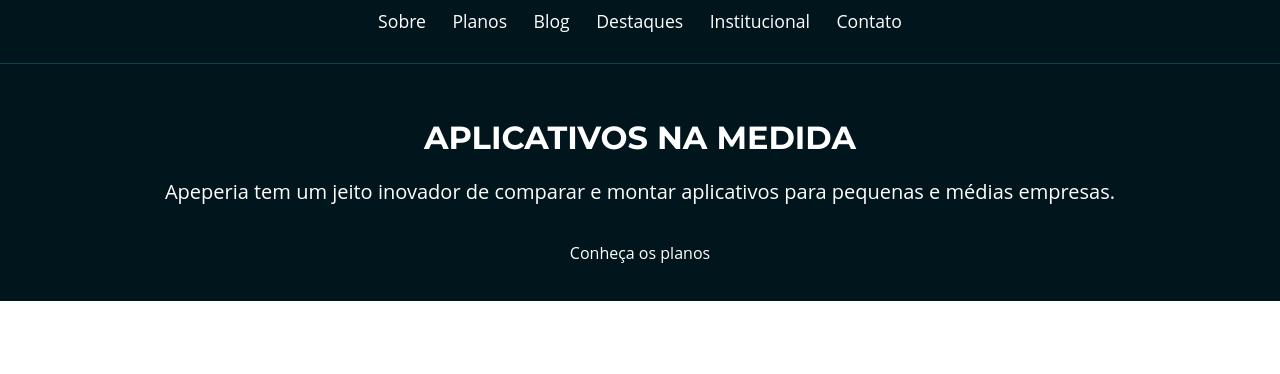
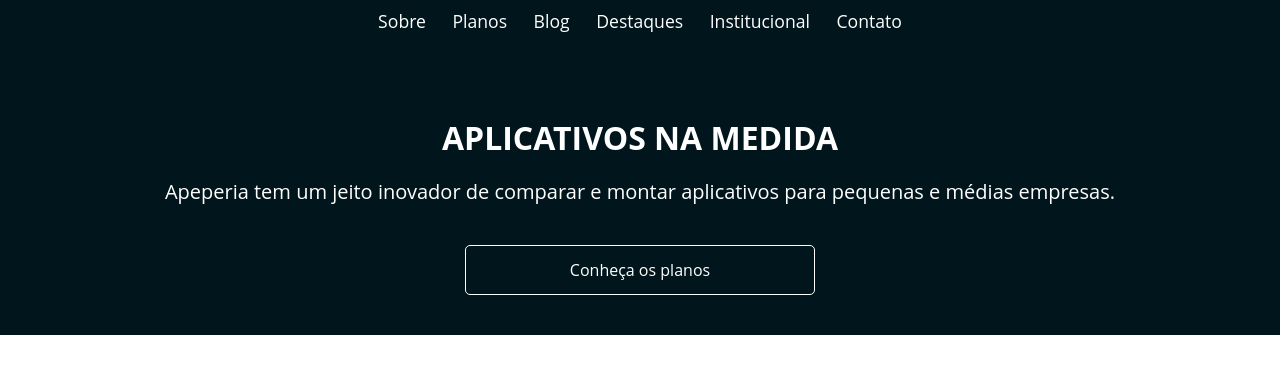
Before and after one commit to Carolina-Zampieri/LayoutsResponsivos, a plain HTML site: page index.html in a window 1280 px wide. Shown: the part 74-448 px from the top of the page. Drawn offline with Linux system fonts and the light colour scheme; a web font is replaced by a local one.

Commit message:
Viewport

```diff
--- a/css/base.css
+++ b/css/base.css
@@ -1,3 +1,40 @@
+:root {
+    --branco: #FFF;
+    --azul-claro: #DFE3E5;
+    --vermelho-forte: #B72E2E;
+    --cinza-escuro: #4F4C4C;
+    --cinza-claro: #F7F4F4;
+    --cinza-medio: #D9D9D9;
+
+    --fonte-link: #0084FF;
+    --fonte-cinza: #666;
+    --borda-cabecalho-mobile: #103D4A;
+    --bg-rodape: #333;
+    --bg-chamada-mobile: #00161C;
+
+    --planos-cartao-start: #56CCF2;
+    --planos-cartao-ultra: #B04CD9;
+    --planos-cartao-mega: #E33B3B;
+
+    --monteserrat: 'Monteserrat', sans-serif;
+}
+
 body {
     font-family: 'Open Sans', sans-serif;
 }
+
+.container {
+    padding-right: 6%;
+    padding-left: 6%;
+}
+
+.botao {
+    text-align: center;
+    display: block;
+    width: 100%;
+    max-width: 350px;
+    box-sizing: border-box;
+    padding: 1rem 2rem;
+    border: 1px solid var(--branco);
+    border-radius: 5px;
+}
--- a/css/cabecalho.css
+++ b/css/cabecalho.css
@@ -1,5 +1,5 @@
 .cabecalho {
-    color: #FFF;
+    color: var(--branco);
 
     width: 100%;
 
@@ -12,7 +12,7 @@
     padding-top: .75rem;
     padding-bottom: .75rem;
 
-    border-bottom: 1px solid #103D4A;
+    border-bottom: 1px solid var(----borda-cabecalho-mobile);
 
     position: absolute;
 }
--- a/css/chamada.css
+++ b/css/chamada.css
@@ -3,17 +3,17 @@
     flex-direction: column;
     align-items: center;
 
-    color: #FFF;
+    color: var(--branco);
     text-align: center;
 
-    background-color: #00161C;
+    background-color: var(--bg-chamada-mobile);
 
     padding-top: 12.25rem;
     padding-bottom: 2.5rem;
 }
 
 .chamada__titulo {
-    font-family: 'Montserrat', serif;
+    font-family: var(--montserrat);
     font-size: 2rem;
     font-weight: 700;
     text-transform: uppercase;
--- a/index.html
+++ b/index.html
@@ -12,7 +12,7 @@
         <link href="css/chamada.css" rel="stylesheet">
     </head>
     <body>
-        <header class="cabecalho">
+        <header class="cabecalho container">
             <img src="img/logo-apeperia.svg" alt="Logo da Apeperia" class="cabecalho__logo">
             <nav class="cabecalho__navegacao">
                 <ul>
@@ -26,10 +26,10 @@
             </nav>
         </header>
         <main>
-            <section class="chamada">
+            <section class="chamada container">
                 <h1 class="chamada__titulo">Aplicativos Na Medida</h1>
                 <p class="chamada__texto">Apeperia tem um jeito inovador de comparar e montar aplicativos para pequenas e médias empresas.</p>
-                <a href="#" class="chamada__botao">Conheça os planos</a>
+                <a href="#" class="chamada__botao botao">Conheça os planos</a>
             </section>
         </main>
     </body>
```
